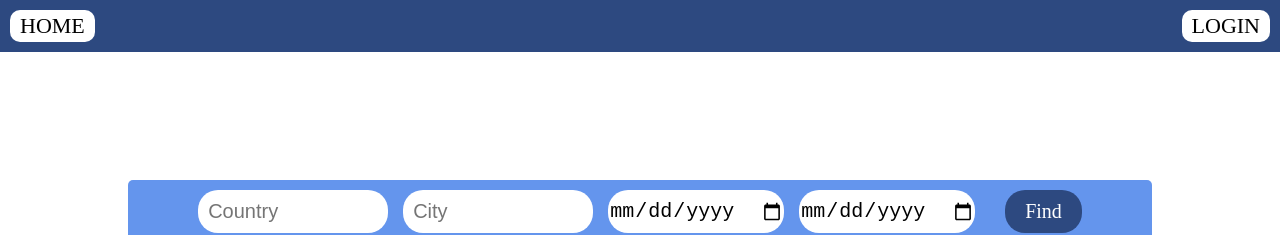
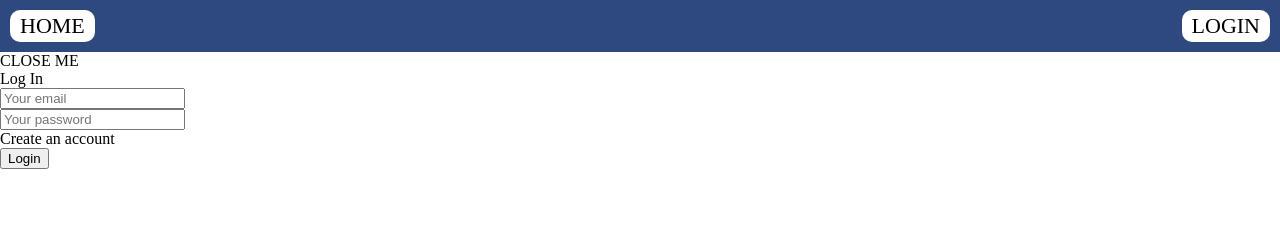
Before and after one commit to EkaterinaSedova/hotelservice-fe, a React (Create React App) app: page /main in a window 1280 px wide. Both pictures are taken after a click on the element "LOGIN". Shown: the top 235 px of the page. Built offline with nearby package versions, Linux system fonts and the light colour scheme; no server answers.

Commit message:
заготовки под модалки логина и регистрации

```diff
--- a/package.json
+++ b/package.json
@@ -8,6 +8,7 @@
     "@testing-library/react": "^13.4.0",
     "@testing-library/user-event": "^13.5.0",
     "axios": "^1.4.0",
+    "jwt-decode": "^3.1.2",
     "react": "^18.2.0",
     "react-dom": "^18.2.0",
     "react-redux": "^8.1.2",
--- a/src/components/Header/Header.js
+++ b/src/components/Header/Header.js
@@ -1,23 +1,48 @@
-import React from 'react';
+import React, {useEffect, useState} from 'react';
 import styles from './Header.module.css'
 import {Link} from "react-router-dom";
 import {MAIN_ROUTE} from "../../routing/paths";
-import {useDispatch} from "react-redux";
-import {loginUser} from "../../store/user/userSlice";
+import {useDispatch, useSelector} from "react-redux";
+import {getUser, loginUser, removeUser, toggleForm} from "../../store/user/userSlice";
+import jwt_decode from "jwt-decode";
+import UserForm from "../UserForm/UserForm";
 
 const Header = () => {
     const dispatch = useDispatch();
+    const {currentUser} = useSelector(({user}) => user);
+    useEffect(() => {
+        (async () => {
+            if (localStorage.getItem('token')) {
+                const {id} = jwt_decode(localStorage.getItem('token'));
+                await dispatch(getUser({id}));
+            }
+        })()
+    }, [dispatch])
     const handleLoginClick = () => {
+        dispatch(toggleForm(true))
         dispatch(loginUser({
             login: 'user123',
             password: 'qwerty123'
         }))
     }
+
+    const handleLogOutClick = () => {
+        dispatch(removeUser());
+        localStorage.removeItem('token');
+    }
     return (
-        <header className={styles.headerBlock}>
-            <Link to={MAIN_ROUTE} className={styles.headerComponent}>HOME</Link>
-            <div className={styles.headerComponent} onClick={() => handleLoginClick()}>LOGIN</div>
-        </header>
+        <div>
+            <header className={styles.headerBlock}>
+                <Link to={MAIN_ROUTE} className={styles.headerComponent}>HOME</Link>
+                {currentUser ?
+                    <div className={styles.headerComponent} onClick={() => handleLogOutClick()}>log out</div>
+                    :
+                    <div className={styles.headerComponent} onClick={() => handleLoginClick()}>LOGIN</div>
+                }
+            </header>
+            <UserForm />
+        </div>
+
     );
 };
 
--- /dev/null
+++ b/src/components/UserForm/UserForm.jsx
@@ -0,0 +1,33 @@
+import React from 'react';
+import {useDispatch, useSelector} from "react-redux";
+import {toggleForm, toggleFormType} from "../../store/user/userSlice";
+import UserLoginForm from "./UserLoginForm";
+import UserRegistrationForm from "./UserRegistrationForm";
+const UserForm = () => {
+    const dispatch = useDispatch();
+    const { showForm, formType } = useSelector(({ user }) => user);
+
+    const closeForm = () => dispatch(toggleForm(false));
+    const toggleCurrentFormType = (type) => dispatch(toggleFormType(type));
+
+    return showForm ? (
+        <>
+            <div onClick={closeForm} />
+            {formType === "signup" ? (
+                <UserRegistrationForm
+                    toggleCurrentFormType={toggleCurrentFormType}
+                    closeForm={closeForm}
+                />
+            ) : (
+                <UserLoginForm
+                    toggleCurrentFormType={toggleCurrentFormType}
+                    closeForm={closeForm}
+                />
+            )}
+        </>
+    ) : (
+        <></>
+    );
+};
+
+export default UserForm;
--- /dev/null
+++ b/src/components/UserForm/UserLoginForm.jsx
@@ -0,0 +1,75 @@
+import React, {useState} from 'react';
+import {useDispatch} from "react-redux";
+import {loginUser} from "../../store/user/userSlice";
+
+const UserLoginForm = ({ toggleCurrentFormType, closeForm }) => {
+    const dispatch = useDispatch();
+    const [values, setValues] = useState({
+        email: "",
+        password: "",
+    });
+
+    const handleChange = ({ target: { value, name } }) => {
+        setValues({ ...values, [name]: value });
+    };
+
+    const handleSubmit = (e) => {
+        e.preventDefault();
+
+        const isNotEmpty = Object.values(values).some((val) => val);
+
+        if (!isNotEmpty) return;
+
+        dispatch(loginUser(values));
+        closeForm();
+    };
+
+    return (
+        <div>
+            <div onClick={closeForm}>
+                CLOSE ME
+            </div>
+
+            <div>Log In</div>
+
+            <form onSubmit={handleSubmit}>
+                <div>
+                    <input
+                        type="email"
+                        placeholder="Your email"
+                        name="email"
+                        value={values.email}
+                        autoComplete="off"
+                        onChange={handleChange}
+                        required
+                    />
+                </div>
+
+                <div>
+                    <input
+                        type="password"
+                        placeholder="Your password"
+                        name="password"
+                        value={values.password}
+                        autoComplete="off"
+                        onChange={handleChange}
+                        required
+                    />
+                </div>
+
+                <div
+                    onClick={() => toggleCurrentFormType("signup")}
+                >
+                    Create an account
+                </div>
+
+                <button type="submit">
+                    Login
+                </button>
+            </form>
+        </div>
+    );
+};
+
+
+export default UserLoginForm;
--- /dev/null
+++ b/src/components/UserForm/UserRegistrationForm.jsx
@@ -0,0 +1,88 @@
+import React, {useState} from 'react';
+import {useDispatch} from "react-redux";
+import {createUser} from "../../store/user/userSlice";
+
+const UserRegistrationForm = ({ toggleCurrentFormType, closeForm }) => {
+    const dispatch = useDispatch();
+    const [values, setValues] = useState({
+        name: "",
+        email: "",
+        password: "",
+        isAdmin: "false"
+    });
+
+    const handleChange = ({ target: { value, name } }) => {
+        setValues({ ...values, [name]: value });
+    };
+
+    const handleSubmit = (e) => {
+        e.preventDefault();
+
+        const isNotEmpty = Object.values(values).some((val) => val);
+
+        if (!isNotEmpty) return;
+
+        dispatch(createUser(values));
+        closeForm();
+    };
+
+    return (
+        <div>
+            <div onClick={closeForm}>
+                CLOSE ME
+            </div>
+
+            <div>Sign Up</div>
+
+            <form onSubmit={handleSubmit}>
+                <div>
+                    <input
+                        type="email"
+                        placeholder="Your email"
+                        name="email"
+                        value={values.email}
+                        autoComplete="off"
+                        onChange={handleChange}
+                        required
+                    />
+                </div>
+
+                <div>
+                    <input
+                        type="name"
+                        placeholder="Your name"
+                        name="name"
+                        value={values.name}
+                        autoComplete="off"
+                        onChange={handleChange}
+                        required
+                    />
+                </div>
+
+                <div>
+                    <input
+                        type="password"
+                        placeholder="Your password"
+                        name="password"
+                        value={values.password}
+                        autoComplete="off"
+                        onChange={handleChange}
+                        required
+                    />
+                </div>
+                <div
+                    onClick={() => toggleCurrentFormType("login")}
+                >
+                    I already have an account
+                </div>
+
+                <button type="submit">
+                    Create an account
+                </button>
+            </form>
+        </div>
+    );
+};
+
+
+export default UserRegistrationForm;
--- a/src/store/user/userSlice.js
+++ b/src/store/user/userSlice.js
@@ -2,6 +2,18 @@ import { createAsyncThunk, createSlice } from "@reduxjs/toolkit";
 import axios from "axios";
 import {BASE_URL} from "../../utils/consts";
 
+export const getUser = createAsyncThunk(
+    "users/getUser",
+    async (payload, userAPI) => {
+        try {
+            const {data} = await axios(`${BASE_URL}/users/${payload.id}`);
+            return data;
+        } catch (err) {
+            console.log(err);
+            return userAPI.rejectWithValue(err);
+        }
+    }
+)
 export const createUser = createAsyncThunk(
     "users/createUser",
     async (payload, userAPI) => {
@@ -18,7 +30,7 @@ export const createUser = createAsyncThunk(
 
 export const loginUser = createAsyncThunk(
     "users/loginUser",
-    async (payload, thunkAPI) => {
+    async (payload, userAPI) => {
         try {
             const {data} = await axios.post(`${BASE_URL}/auth/login`, {
                 login: payload.login,
@@ -30,12 +42,12 @@ export const loginUser = createAsyncThunk(
             return payload;
         } catch (err) {
             console.log(err);
-            return thunkAPI.rejectWithValue(err);
+            return userAPI.rejectWithValue(err);
         }
     }
 );
 
-const addCurrentUser = (state, { payload }) => {
+const addCurrentUser = (state, {payload}) => {
     state.currentUser = payload;
 };
 
@@ -43,15 +55,27 @@ const userSlice = createSlice({
     name: "user",
     initialState: {
         currentUser: null,
-        cart: [],
         isLoading: false,
-        formType: "signup",
+        formType: "login",
         showForm: false,
     },
     reducers: {
+        removeUser (state) {
+            state.currentUser = null;
+        },
+        toggleForm: (state, { payload }) => {
+            state.showForm = payload;
+        },
+        toggleFormType: (state, { payload }) => {
+            state.formType = payload;
+        },
     },
     extraReducers: (builder) => {
         builder.addCase(createUser.fulfilled, addCurrentUser);
+        builder.addCase(loginUser.fulfilled, addCurrentUser);
+        builder.addCase(getUser.fulfilled, addCurrentUser);
     },
 });
+
+export const {removeUser, toggleForm, toggleFormType} = userSlice.actions;
 export default userSlice.reducer;
```
Also changed, not shown: 1 other file (tests, documents, lock files or other folders).
